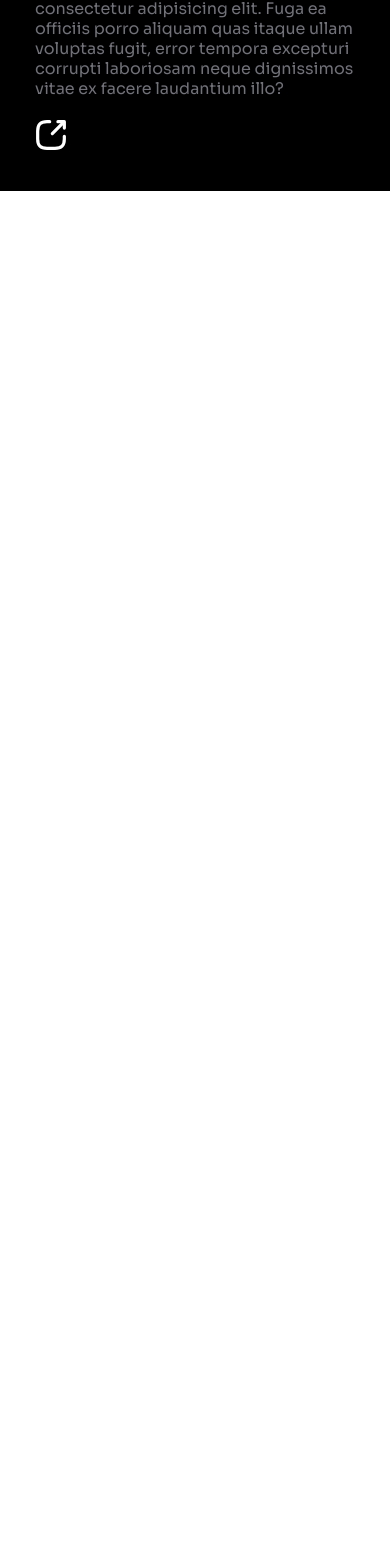
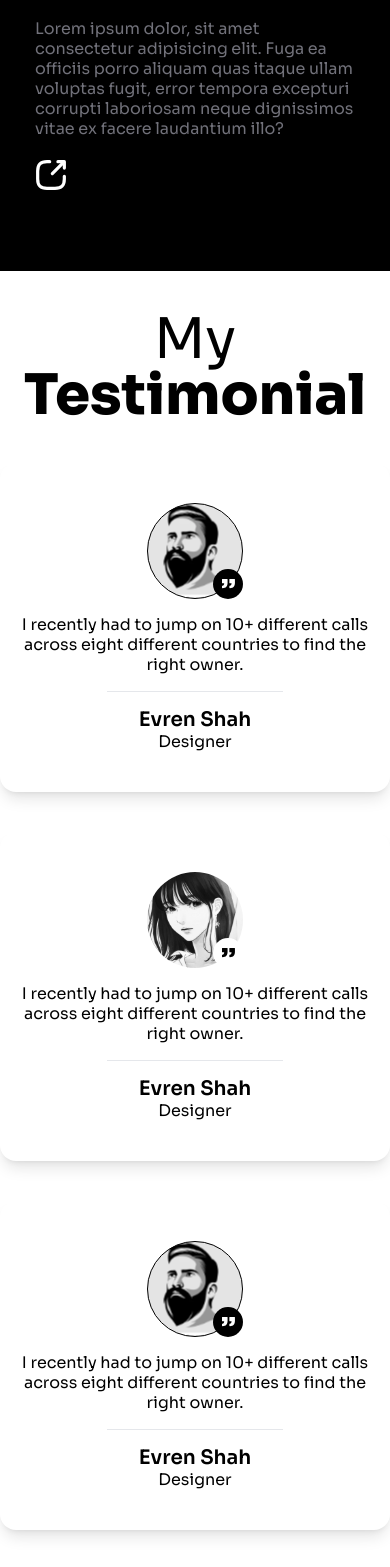
Before and after one commit to tcisse/FigmaToCodeChallenge-Week4-Cisse, a Next.js app: page / in a window 390 px wide. Shown: the part 6130-7697 px from the top of the page. Before the commit the page ends 6321 px from the top, so only its background shows below. Built offline with nearby package versions, Linux system fonts and the light colour scheme.

Commit message:
- testimonials section

```diff
--- a/src/app/page.tsx
+++ b/src/app/page.tsx
@@ -1,5 +1,4 @@
-import { AboutMe, Experience, HeroSection, Projects, Skills } from "@/components";
-import Image from "next/image";
+import { AboutMe, Experience, HeroSection, Projects, Skills, Testimonial } from "@/components";
 
 export default function Home() {
   return (
@@ -9,6 +8,7 @@ export default function Home() {
       <Experience />
       <AboutMe />
       <Projects />
+      <Testimonial />
     </div>
   );
 }
--- a/src/components/AboutMe.tsx
+++ b/src/components/AboutMe.tsx
@@ -3,7 +3,7 @@ import Image from "next/image";
 
 export function AboutMe() {
   return (
-    <div className="bg-white py-10">
+    <div id="about-me" className="bg-white py-10">
       <div className="flex md:flex-row flex-col md:space-x-10 md:max-w-6xl max-w-xs mx-auto">
         <Image
           src="/assets/images/about-me.svg"
--- a/src/components/Header.tsx
+++ b/src/components/Header.tsx
@@ -1,5 +1,6 @@
 import React from "react";
 import Image from "next/image";
+import Link from "next/link";
 import { FiDownload } from "react-icons/fi";
 
 export function Header() {
@@ -9,10 +10,10 @@ export function Header() {
     <div className="flex justify-between items-center py-4 px-44">
       <Image src="/assets/logo.svg" width={139} height={40} alt="logo" />
       <ul className=" text-heading-04 font-semibold flex gap-6">
-        <li>About Me</li>
-        <li>Skills</li>
-        <li>Project</li>
-        <li>Contact Me</li>
+        <Link href="#about-me">About Me</Link>
+        <Link href="#skills">Skills</Link>
+        <Link href="#projects">Project</Link>
+        <Link href="#contact">Contact Me</Link>
       </ul>
       <button className="bg-black text-white px-6 py-3 rounded-md flex justify-center items-center gap-2">
         Resume
--- a/src/components/Projects.tsx
+++ b/src/components/Projects.tsx
@@ -5,7 +5,7 @@ import Link from "next/link";
 
 export function Projects() {
   return (
-    <div className="bg-black py-10">
+    <div id="projects" className="bg-black py-20">
       <h1 className="text-white text-center text-display-01 mb-10">
         My <span className="font-extrabold ">Projects</span>
       </h1>
--- a/src/components/Skills.tsx
+++ b/src/components/Skills.tsx
@@ -18,7 +18,7 @@ const skills = [
 
 export function Skills() {
   return (
-    <div className="md:mb-20 mb-10">
+    <div id="skills" className="md:mb-20 mb-10">
       <h1 className="text-center text-display-01 mb-20">
         My <span className="font-extrabold">Skills</span>{" "}
       </h1>
--- /dev/null
+++ b/src/components/Testimonial.tsx
@@ -0,0 +1,62 @@
+import React from "react";
+import Image from "next/image";
+
+export function Testimonial() {
+  return (
+    <div className="bg-white py-10">
+      <h1 className="text-center text-display-01 mb-10">
+        My <span className="font-extrabold ">Testimonial</span>
+      </h1>
+      <div className="max-w-6xl mx-auto flex md:flex-row flex-col gap-10">
+        <div className="bg-white shadow-custom shadow-lg rounded-2xl p-4 flex flex-col justify-center items-center hover:bg-black hover:text-white py-10">
+          <Image
+            src="/assets/images/testimonial-1.svg"
+            width={96}
+            height={96}
+            alt="evren"
+            className="mb-4"
+          />
+          <p className="text-center text-button-text-02 mb-4">
+            I recently had to jump on 10+ different calls across eight different
+            countries to find the right owner.
+          </p>
+          <hr className="w-44 py-2" />
+          <h2 className="text-heading-05 font-semibold">Evren Shah</h2>
+          <h3 className="text-heading-06">Designer</h3>
+        </div>
+        <div className="bg-white shadow-custom shadow-lg rounded-2xl p-4 flex flex-col justify-center items-center hover:bg-black hover:text-white py-10">
+          <Image
+            src="/assets/images/testimonial-2.svg"
+            width={96}
+            height={96}
+            alt="evren"
+            className="mb-4"
+          />
+          <p className="text-center text-button-text-02 mb-4">
+            I recently had to jump on 10+ different calls across eight different
+            countries to find the right owner.
+          </p>
+          <hr className="w-44 py-2" />
+          <h2 className="text-heading-05 font-semibold">Evren Shah</h2>
+          <h3 className="text-heading-06">Designer</h3>
+        </div>
+        <div className="bg-white shadow-custom shadow-lg rounded-2xl p-4 flex flex-col justify-center items-center hover:bg-black hover:text-white py-10">
+          <Image
+            src="/assets/images/testimonial-1.svg"
+            width={96}
+            height={96}
+            alt="evren"
+            className="mb-4"
+          />
+          <p className="text-center text-button-text-02 mb-4">
+            I recently had to jump on 10+ different calls across eight different
+            countries to find the right owner.
+          </p>
+          <hr className="w-44 py-2" />
+          <h2 className="text-heading-05 font-semibold">Evren Shah</h2>
+          <h3 className="text-heading-06">Designer</h3>
+        </div>
+      </div>
+    </div>
+  );
+}
--- a/src/components/index.ts
+++ b/src/components/index.ts
@@ -5,3 +5,4 @@ export { Skills as Skills } from "./Skills";
 export { Experience as Experience } from "./Experience";
 export { AboutMe as AboutMe } from "./AboutMe";
 export { Projects as Projects } from "./Projects";
+export { Testimonial as Testimonial } from "./Testimonial";
--- a/tailwind.config.ts
+++ b/tailwind.config.ts
@@ -79,6 +79,13 @@ const config: Config = {
             letterSpacing: "-2%",
           },
         ],
+        "heading-06": [
+          "16px",
+          {
+            lineHeight: "20px",
+            letterSpacing: "-2%",
+          },
+        ],
         "p-01": [
           "20px",
           {
@@ -123,10 +130,13 @@ const config: Config = {
           500: "#71717a",
           800: "#27272a",
         },
-        neutral : "#404040",
+        neutral: "#404040",
         error: {
           500: "#ef4444",
-        }
+        },
+      },
+      boxShadow: {
+        'custom': '0px 6px 8px -6px rgba(24, 39, 75, 0.12), 0px 8px 16px -6px rgba(24, 39, 75, 0.08)',
       },
     },
   },
```
Also changed, not shown: public/assets/images/testimonial-1.svg (added), public/assets/images/testimonial-2.svg (added).
